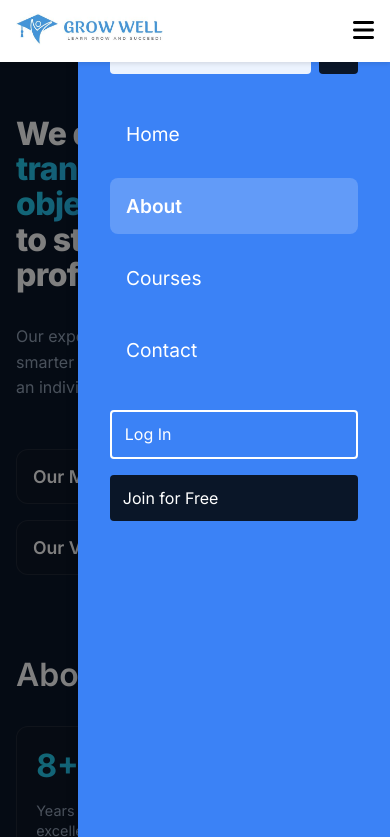
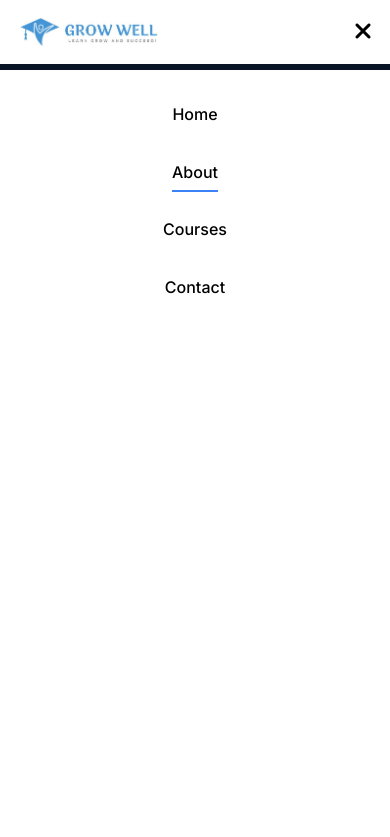
Before and after one commit to prabhatOn/growwell-task, a plain HTML site: page About/index.html in a window 390 px wide. Both pictures are taken after a click on the element 363 px from the left and 30 px from the top of the page. Shown: the top 837 px of the page. Drawn offline with Linux system fonts and the light colour scheme.

Commit message:
updated toggle in about page

```diff
--- a/About/index.html
+++ b/About/index.html
@@ -4,52 +4,35 @@
     <meta charset="UTF-8">
     <meta name="viewport" content="width=device-width, initial-scale=1.0">
     <title>About - Grow Well</title>
+    <link rel="stylesheet" href="../styles.css">
     <link rel="stylesheet" href="styles.css">
     <link rel="stylesheet" href="https://cdnjs.cloudflare.com/ajax/libs/font-awesome/6.0.0/css/all.min.css">
     <link href="https://fonts.googleapis.com/css2?family=Inter:wght@400;500;600;700;800&display=swap" rel="stylesheet">
+    <script defer src="script.js"></script>
 </head>
 <body>
     <nav class="navbar">
         <div class="logo">
-            <a href="../index.html">
-                <img src="../images/Grow-Well-Logo.jpg" alt="GrowWell Logo">
-            </a>
+            <img src="../images/Grow-Well-Logo.jpg" alt="GrowWell Logo">
         </div>
         <ul class="nav-links">
-            <li><a href="../index.html">Home</a></li>
-            <li><a href="./index.html" class="active">About</a></li>
+            <li><a href="../index.html" >Home</a></li>
+            <li><a href="./About/index.html" class="active">About</a></li>
             <li><a href="../courses.html">Courses</a></li>
-            <li><a href="../Contact_new/contact.html">Contact</a></li>
+            <li><a href="./Contact_new/contact.html">Contact</a></li>
         </ul>
         <div class="search-container">
             <input type="text" class="search-bar" placeholder="What do you want to learn?">
             <button class="search-btn"><i class="fas fa-search"></i></button>
         </div>
         <div class="auth-buttons">
-            <a href="../Login/index.html" class="login">Log In</a>
-            <a href="../SignUp/index.html" class="join">Join for Free</a>
+            <a href="#" class="login">Log In</a>
+            <a href="#" class="join">Join for Free</a>
         </div>
         <div class="menu-toggle" id="menuToggle">
             <i class="fas fa-bars"></i>
         </div>
     </nav>
-    <!-- Add mobile menu -->
-    <div class="mobile-menu">
-        <div class="mobile-search">
-            <input type="text" placeholder="What do you want to learn?">
-            <button><i class="fas fa-search"></i></button>
-        </div>
-        <ul class="mobile-nav-links">
-            <li><a href="../index.html">Home</a></li>
-            <li><a href="./index.html" class="active">About</a></li>
-            <li><a href="../Courses/index.html">Courses</a></li>
-            <li><a href="../Contact/index.html">Contact</a></li>
-        </ul>
-        <div class="mobile-auth">
-            <a href="../Login/index.html" class="login">Log In</a>
-            <a href="../SignUp/index.html" class="join">Join for Free</a>
-        </div>
-    </div>
 
     <main class="about-main">
         <div class="about-container">
@@ -140,7 +123,5 @@
             <p>&copy; 2024 GrowWell. All rights reserved.</p>
         </div>
     </footer>
-
-    <script src="script.js"></script>
 </body>
 </html>
--- a/About/script.js
+++ b/About/script.js
@@ -34,82 +34,46 @@ const observer = new IntersectionObserver((entries) => {
 
 // Start observing the stats grid
 document.addEventListener('DOMContentLoaded', () => {
-    const statsGrid = document.querySelector('.stats-grid');
-    if (statsGrid) {
-        observer.observe(statsGrid);
-    }
+    const menuToggle = document.getElementById('menuToggle');
+    const navLinks = document.querySelector('.nav-links');
 
-    // Expandable sections
-    const expandableItems = document.querySelectorAll('.expandable');
+    if (menuToggle && navLinks) {
+        menuToggle.addEventListener('click', () => {
+            navLinks.classList.toggle('active');
+            const icon = menuToggle.querySelector('i');
+            if (icon) {
+                icon.classList.toggle('fa-bars');
+                icon.classList.toggle('fa-times');
+            }
+        });
 
-    expandableItems.forEach(item => {
-        const header = item.querySelector('.link-header');
+        // Close menu when clicking outside
+        document.addEventListener('click', (e) => {
+            if (navLinks.classList.contains('active') &&
+                !navLinks.contains(e.target) &&
+                !menuToggle.contains(e.target)) {
+                navLinks.classList.remove('active');
+                const icon = menuToggle.querySelector('i');
+                navLinks.classList.remove('active');
+                if (icon) {
+                    icon.classList.add('fa-bars');
+                    icon.classList.remove('fa-times');
+                }
+            }
+        });
 
-        header.addEventListener('click', () => {
-            // Close other open items
-            expandableItems.forEach(otherItem => {
-                if (otherItem !== item && otherItem.classList.contains('active')) {
-                    otherItem.classList.remove('active');
+        // Close menu when clicking on a link
+        navLinks.querySelectorAll('a').forEach(link => {
+            link.addEventListener('click', () => {
+                navLinks.classList.remove('active');
+                const icon = menuToggle.querySelector('i');
+                if (icon) {
+                    icon.classList.add('fa-bars');
+                    icon.classList.remove('fa-times');
                 }
             });
-
-            // Toggle current item
-            item.classList.toggle('active');
         });
-    });
-
-    // Mobile menu functionality with improved animations
-    const menuToggle = document.getElementById('menuToggle');
-    const mobileMenu = document.querySelector('.mobile-menu');
-
-    // Create overlay element
-    const overlay = document.createElement('div');
-    overlay.className = 'menu-overlay';
-    document.body.appendChild(overlay);
-
-    function openMobileMenu() {
-        mobileMenu.classList.add('active');
-        overlay.classList.add('active');
-        document.body.style.overflow = 'hidden';
     }
-
-    function closeMobileMenu() {
-        mobileMenu.classList.add('closing');
-        overlay.classList.remove('active');
-        document.body.style.overflow = '';
-
-        setTimeout(() => {
-            mobileMenu.classList.remove('active', 'closing');
-        }, 300);
-    }
-
-    menuToggle.addEventListener('click', () => {
-        if (!mobileMenu.classList.contains('active')) {
-            openMobileMenu();
-        } else {
-            closeMobileMenu();
-        }
-    });
-
-    // Close mobile menu when clicking overlay
-    overlay.addEventListener('click', closeMobileMenu);
-
-    // Close mobile menu when clicking outside
-    document.addEventListener('click', (e) => {
-        if (!mobileMenu.contains(e.target) &&
-            !menuToggle.contains(e.target) &&
-            mobileMenu.classList.contains('active')) {
-            closeMobileMenu();
-        }
-    });
-
-    // Handle mobile menu link clicks
-    const mobileLinks = document.querySelectorAll('.mobile-nav-links a');
-    mobileLinks.forEach(link => {
-        link.addEventListener('click', () => {
-            closeMobileMenu();
-        });
-    });
 });
 
 // Add hover effect for stat items
--- a/About/styles.css
+++ b/About/styles.css
@@ -75,9 +75,6 @@ body {
     width: 100%;
   }
 
-.nav-links a.active {
-    color: #3b82f6;
-}
 
   /* Search Bar */
   .search-container {
@@ -139,6 +136,63 @@ body {
 
   .auth-buttons .join:hover {
     background: #007bff;
+  }
+  /* Menu Toggle */
+  .menu-toggle {
+    display: none;
+    font-size: 1.5rem;
+    cursor: pointer;
+    color: var(--text-dark);
+    transition: color 0.3s ease;
+  }
+
+  .menu-toggle:hover {
+    color: var(--primary-color);
+  }
+
+/* Add mobile menu styles */
+@media (max-width: 992px) {
+    .menu-toggle {
+        display: block;
+    }
+
+    .nav-links {
+        position: fixed;
+        top: 70px;
+        left: -100%;
+        width: 100%;
+        height: calc(100vh - 70px);
+        background: var(--white);
+        flex-direction: column;
+        align-items: center;
+        padding: 2rem 0;
+        transition: all 0.4s ease;
+        z-index: 999;
+    }
+
+    .nav-links.active {
+        left: 0;
+    }
+
+    .search-container, .auth-buttons {
+        display: none;
+    }
+
+    .navbar.active {
+        background: var(--white);
+        box-shadow: var(--shadow-sm);
+    }
+}
+
+/* Enhance responsive styles for navbar */
+@media (max-width: 768px) {
+    .navbar {
+        padding: 0.8rem 5%;
+    }
+
+    .logo img {
+        height: 30px;
+    }
 }
 
 /* Hero Section */
@@ -317,122 +371,9 @@ body {
 
 /* Add these styles before the media queries */
 
-.menu-toggle {
-    display: none;
-    cursor: pointer;
-    font-size: 1.5rem;
-    color: var(--text-dark);
-}
-
-.mobile-menu {
-    position: fixed;
-    top: 0;
-    right: -100%;
-    width: 80%;
-    max-width: 400px;
-    height: 100vh;
-    background: #3b82f6;
-    padding: 2rem;
-    transition: right 0.3s ease;
-    z-index: 999;
-    box-shadow: -2px 0 10px rgba(0, 0, 0, 0.2);
-}
-
-.mobile-menu.active {
-    right: 0;
-}
-
-.mobile-search {
-    margin-bottom: 2rem;
-    display: flex;
-    gap: 0.5rem;
-}
-
-.mobile-search input {
-    width: 100%;
-    padding: 0.8rem;
-    border: none;
-    border-radius: 4px;
-    outline: none;
-    background: rgba(255, 255, 255, 0.9);
-}
-
-.mobile-search button {
-    padding: 0.8rem;
-    background: var(--dark-blue);
-    border: none;
-    border-radius: 4px;
-    color: white;
-    cursor: pointer;
-}
-
-.mobile-nav-links {
-    list-style: none;
-    margin-bottom: 2rem;
-}
-
-.mobile-nav-links li {
-    margin-bottom: 1rem;
-}
-
-.mobile-nav-links a {
-    color: white;
-    text-decoration: none;
-    font-size: 1.2rem;
-    display: block;
-    padding: 1rem;
-    border-radius: 8px;
-    transition: background-color 0.3s ease;
-}
-
-.mobile-nav-links a.active {
-    background: rgba(255, 255, 255, 0.2);
-    font-weight: 600;
-}
-
-.mobile-nav-links a:hover {
-    background: rgba(255, 255, 255, 0.1);
-}
-
-.mobile-auth {
-    display: flex;
-    flex-direction: column;
-    gap: 1rem;
-}
-
-.mobile-auth a {
-    text-align: center;
-    padding: 0.8rem;
-    border-radius: 4px;
-    text-decoration: none;
-}
-
-.mobile-auth .login {
-    border: 2px solid white;
-    color: white;
-    background: transparent;
-}
-
-.mobile-auth .join {
-    background: var(--dark-blue);
-    color: white;
-}
 
 /* Update the media query */
 @media (max-width: 1024px) {
-    .nav-links,
-    .search-container,
-    .auth-buttons {
-        display: none;
-    }
-
-    .menu-toggle {
-        display: block;
-    }
-
-    .navbar {
-        padding: 1rem 1.5rem;
-    }
 
     .about-container {
         grid-template-columns: 1fr;
@@ -482,13 +423,6 @@ body {
 }
 
 @media (max-width: 480px) {
-    .navbar {
-        padding: 0.8rem 1rem;
-    }
-
-    .logo img {
-        height: 32px;
-    }
 
     .content-left h1 {
         font-size: 2rem;
@@ -544,50 +478,3 @@ html {
 .mobile-auth a:active {
     background: rgba(0, 0, 0, 0.1);
 }
-
-/* Add overlay when mobile menu is open */
-.menu-overlay {
-    position: fixed;
-    top: 0;
-    left: 0;
-    width: 100%;
-    height: 100%;
-    background: rgba(0, 0, 0, 0.5);
-    opacity: 0;
-    visibility: hidden;
-    transition: all 0.3s ease;
-    z-index: 998;
-}
-
-.menu-overlay.active {
-    opacity: 1;
-    visibility: visible;
-}
-
-/* Update mobile menu animation */
-@keyframes slideIn {
-    from {
-        transform: translateX(100%);
-    }
-    to {
-        transform: translateX(0);
-    }
-}
-
-@keyframes slideOut {
-    from {
-        transform: translateX(0);
-    }
-    to {
-        transform: translateX(100%);
-    }
-}
-
-.mobile-menu.active {
-    right: 0;
-    animation: slideIn 0.3s ease forwards;
-}
-
-.mobile-menu.closing {
-    animation: slideOut 0.3s ease forwards;
-}
--- a/Contact_new/styles.css
+++ b/Contact_new/styles.css
@@ -91,9 +91,6 @@
     width: 100%;
   }
 
-  .nav-links a.active {
-    color: #3b82f6;
-  }
 
   /* Search Bar */
   .search-container {
@@ -156,12 +153,17 @@
   .auth-buttons .join:hover {
     background: #007bff;
   }
-  /* Responsive - Mobile Menu */
+  /* Menu Toggle */
   .menu-toggle {
     display: none;
-    font-size: 1.8rem;
+    font-size: 1.5rem;
     cursor: pointer;
-    color: var(--accent-color);
+    color: var(--text-dark);
+    transition: color 0.3s ease;
+  }
+
+  .menu-toggle:hover {
+    color: var(--primary-color);
   }
 
   /* Main Content */
@@ -749,6 +751,11 @@
         display: none;
     }
 
+    .navbar.active {
+        background: var(--white);
+        box-shadow: var(--shadow-sm);
+    }
+
     .hero-text-content h1 {
         font-size: 3.2rem;
     }
```
Lines whose indentation alone changed are shown as unchanged.
